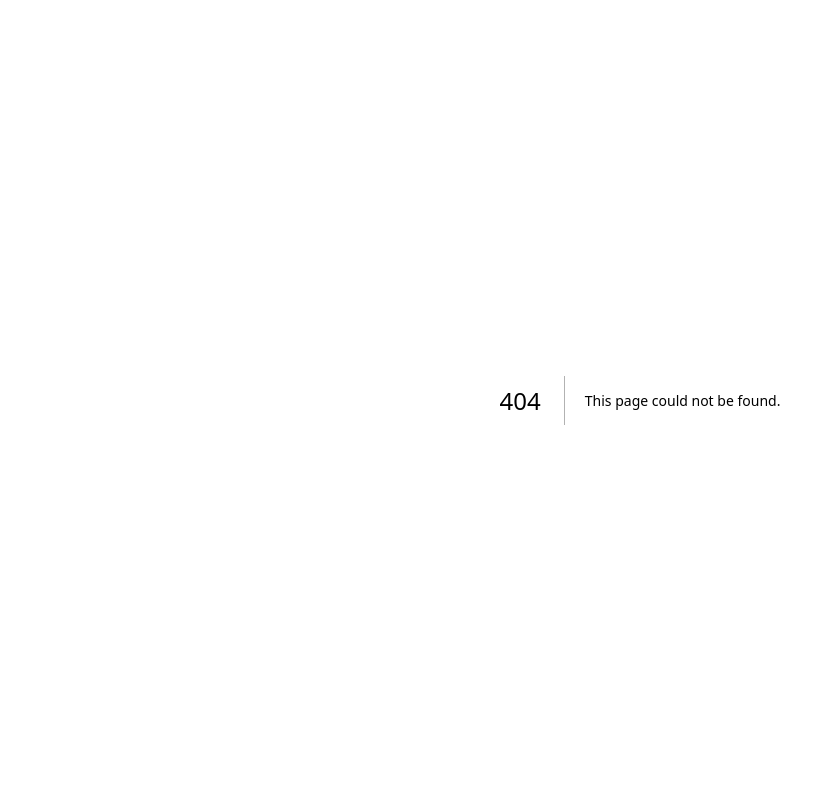
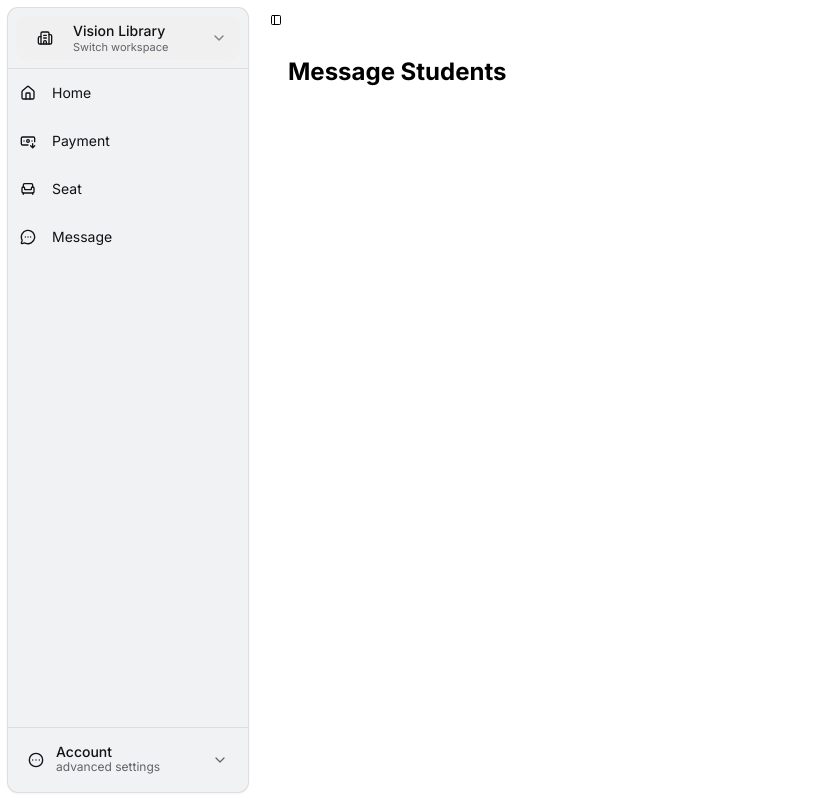
Before and after one commit to Vahid819/visionlibrary, a Next.js app: page /dashboard/message in a window 1280 px wide. Before the commit this address had no page. Shown: the whole page, without its empty margins (0-836 px from the left). Built offline with nearby package versions, Linux system fonts and the light colour scheme.

Commit message:
redesign message page

```diff
--- /dev/null
+++ b/src/app/dashboard/message/page.jsx
@@ -0,0 +1,21 @@
+"use client";
+
+import { useState } from "react";
+import { motion } from "framer-motion";
+import { MessageCircle, Check } from "lucide-react";
+
+// 🔥 Demo data (seat + student mapping)
+const students = [
+  { id: 1, name: "Rahul", phone: "919876543210", seat: "A1" },
+  { id: 2, name: "Amit", phone: "919812345678", seat: "A2" },
+  { id: 3, name: "Priya", phone: "919999888777", seat: "B1" },
+];
+
+export default function page() {
+  return (
+    <div className="p-6">
+      <h1 className="text-2xl font-bold mb-4">Message Students</h1>
+      <div className="space-y-4"></div>
+    </div>
+  );
+}
--- a/src/components/app-sidebar.jsx
+++ b/src/components/app-sidebar.jsx
@@ -36,6 +36,7 @@ import {
   Armchair,
   Settings,
   CircleEllipsis,
+  MessageCircleMore,
 } from "lucide-react";
 
 export function AppSidebar() {
@@ -68,9 +69,7 @@ export function AppSidebar() {
 
                   {/* Text */}
                   <div className="flex flex-col text-left leading-tight group-data-[collapsible=icon]:hidden">
-              <span className="text-sm font-medium">
-                Vision Library
-              </span>
+                    <span className="text-sm font-medium">Vision Library</span>
                     <span className="text-[11px] text-muted-foreground">
                       Switch workspace
                     </span>
@@ -152,6 +151,17 @@ export function AppSidebar() {
                 <Armchair size={40} />
                 <span className="group-data-[collapsible=icon]:hidden">
                   Seat
+                </span>
+              </SidebarMenuButton>
+            </Link>
+            <Link href="/dashboard/message" className="cursor-pointer">
+              <SidebarMenuButton
+                tooltip="Seat"
+                className="flex items-center w-full h-12 mx-auto group-data-[collapsible=icon]:justify-center gap-4 px-3 py-2 text-sm rounded-md cursor-pointer hover:bg-white/10"
+              >
+                <MessageCircleMore size={40} />
+                <span className="group-data-[collapsible=icon]:hidden">
+                  Message
                 </span>
               </SidebarMenuButton>
             </Link>
```
Lines whose indentation alone changed are shown as unchanged.
